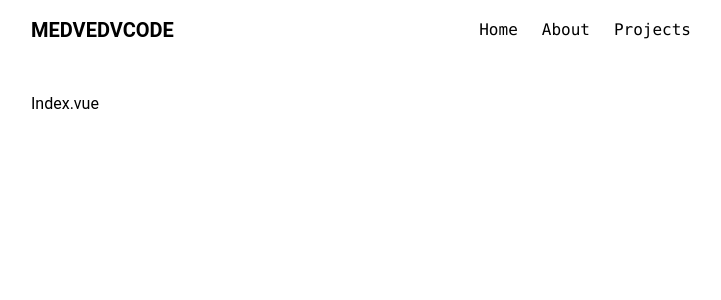
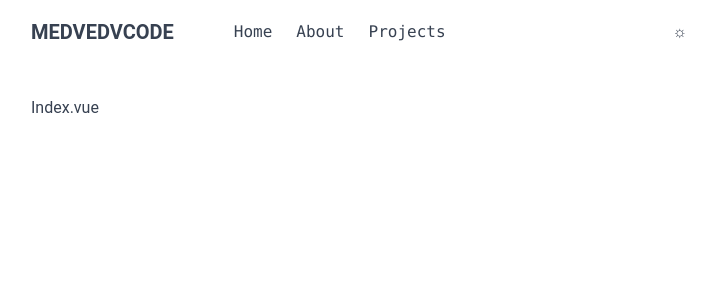
Before and after one commit to MedvedVCode/test-homepage, a Nuxt app: page / in a window 1280 px wide. Shown: the top 300 px of the page, without its empty margins (281-1002 px from the left). Built offline with nearby package versions, Linux system fonts and the light colour scheme.

Commit message:
add color mode selector button with 3 states

```diff
--- /dev/null
+++ b/components/color-mode-selector.vue
@@ -0,0 +1,39 @@
+<template>
+	<div class="flex space-x-2 items-center">
+		<div
+			class="text-xs"
+			v-if="showNextModeLabel"
+		>
+			Change to {{ nextMode }}
+		</div>
+		<button
+			@click="toggleColorMode"
+			@mouseenter="showNextModeLabel = true"
+			@mouseleave="showNextModeLabel = false"
+			class="hover:bg-gray-200 dark:hover:bg-gray-400 px-2 py-1"
+		>
+			{{ nextModeIcon }}
+		</button>
+	</div>
+</template>
+
+<script setup>
+const showNextModeLabel = ref(false);
+const colorMode = useColorMode();
+const modes = ['system', 'light', 'dark'];
+const nextModeIcons = {
+	system: '☀',
+	light: '☼',
+	dark: '☽',
+};
+
+const nextMode = computed(() => {
+	const nextColorModeIndex = modes.indexOf(colorMode.preference) + 1;
+	return modes[nextColorModeIndex === modes.length ? 0 : nextColorModeIndex];
+});
+
+const nextModeIcon = computed(() => nextModeIcons[nextMode.value]);
+const toggleColorMode = () => {
+	colorMode.preference = nextMode.value;
+};
+</script>
--- a/layouts/default.vue
+++ b/layouts/default.vue
@@ -1,14 +1,20 @@
 <template>
 	<div class="container mx-auto max-w-2xl">
 		<header class="flex justify-between items-center my-4">
+			<div class="flex items-center space-x-12">
 				<div>
 					<NuxtLink
 						to="/"
 						class="text-xl font-semibold p-2 hover:bg-gray-200 uppercase"
-					>MedvedVCode</NuxtLink
 					>
+						MedvedVCode
+					</NuxtLink>
 				</div>
 				<Menu />
+			</div>
+			<ClientOnly>
+				<ColorModeSelector />
+			</ClientOnly>
 		</header>
 		<main class="p-2 mt-10">
 			<slot />
@@ -19,5 +25,14 @@
 <script setup>
 useHead({
 	titleTemplate: '%s | MedvedVCode',
-})
+});
 </script>
+
+<style>
+body {
+	font-family: 'Roboto', sans-serif;
+}
+body {
+	@apply bg-white	dark:bg-gray-900 text-gray-700 dark:text-gray-300;
+}
+</style>
--- a/nuxt.config.ts
+++ b/nuxt.config.ts
@@ -1,8 +1,12 @@
 // https://nuxt.com/docs/api/configuration/nuxt-config
 export default defineNuxtConfig({
-  compatibilityDate: '2024-04-03',
-  devtools: { enabled: true },
+	compatibilityDate: '2024-04-03',
+	devtools: { enabled: true },
 	modules: [
-    '@nuxtjs/tailwindcss'
-  ]
+		'@nuxtjs/tailwindcss',
+		'@nuxtjs/color-mode'
+	],
+	colorMode: {
+		classSuffix: ''
+	}
 })
--- a/package.json
+++ b/package.json
@@ -10,6 +10,7 @@
     "postinstall": "nuxt prepare"
   },
   "dependencies": {
+    "@nuxtjs/color-mode": "^3.5.1",
     "nuxt": "^3.13.0",
     "vue": "latest",
     "vue-router": "latest"
--- /dev/null
+++ b/tailwind.config.js
@@ -0,0 +1,3 @@
+module.exports = {
+	darkMode: 'class'
+}
```
Also changed, not shown: 1 other file (tests, documents, lock files or other folders). Lines whose indentation alone changed are shown as unchanged.
